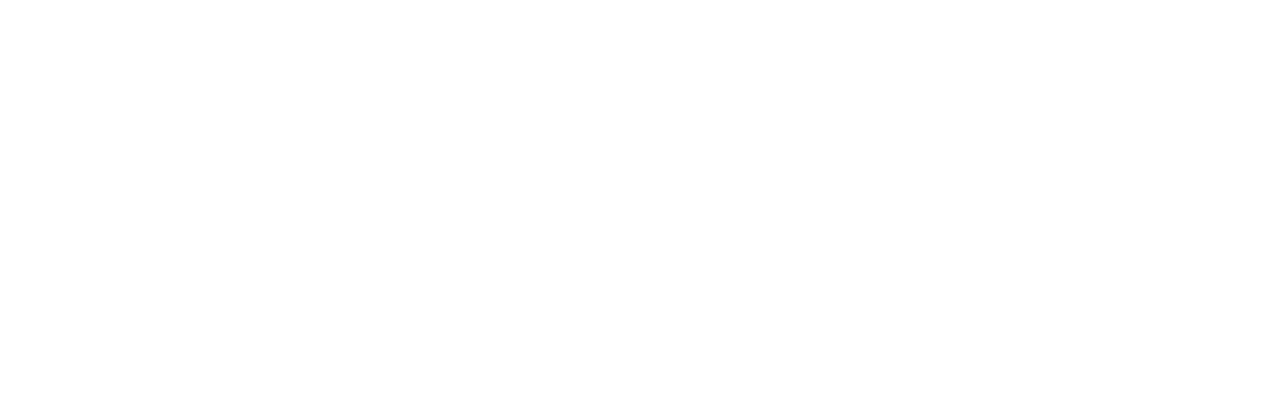
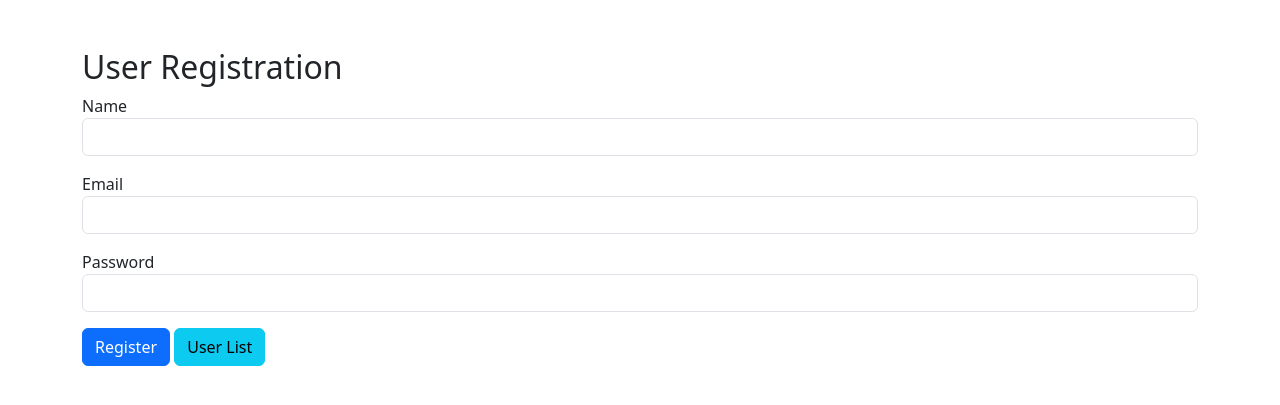
Before and after one commit to IT22073396/user_registration, a PHP site: page /register.php in a window 1280 px wide. Before the commit the part shown is empty. Shown: the top 405 px of the page. Run offline with PHP 8.4, Linux system fonts and the light colour scheme; a stand-in replaces the project's code that opens the database connection.

Commit message:
commit 2

```diff
--- a/php/register.php
+++ b/php/register.php
@@ -5,3 +5,26 @@
     <title>User Registration</title>
     <link rel="stylesheet" href="https://cdn.jsdelivr.net/npm/bootstrap@5.3.0/dist/css/bootstrap.min.css">
 </head>
+<body>
+    <div class="container mt-5">
+        <h2>User Registration</h2>
+        <form action="php/register_process.php" method="POST">
+            <div class="mb-3">
+                <label>Name</label>
+                <input type="text" class="form-control" name="name" required>
+            </div>
+            <div class="mb-3">
+                <label>Email</label>
+                <input type="email" class="form-control" name="email" required>
+            </div>
+            <div class="mb-3">
+                <label>Password</label>
+                <input type="password" class="form-control" name="password" required>
+            </div>
+            <button type="submit" class="btn btn-primary">Register</button>
+            <a href="user_list.php" class="btn btn-info">User List</a>
+        </form>
+    </div>
+</body>
+</html>
+</html>
```
